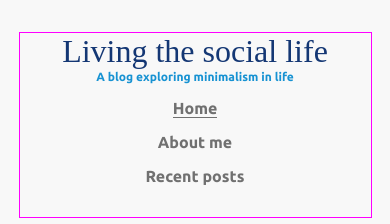
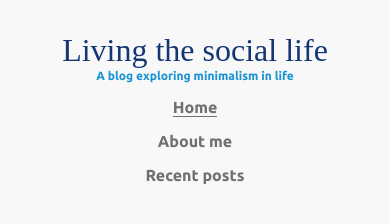
Before and after one commit to jegbune/Responsive-Design, a plain HTML site: page Responsive4/index2.html in a window 390 px wide. Drawn offline with Linux system fonts and the light colour scheme.

Commit message:
Responsive update

```diff
--- a/Responsive4/style1.css
+++ b/Responsive4/style1.css
@@ -20,7 +20,6 @@ h1{
 .container{
     width: 90%;
     max-width: 900px;
-    border: 1px solid magenta;
     margin: 0 auto;
 }
 /* .container-nav{
```
